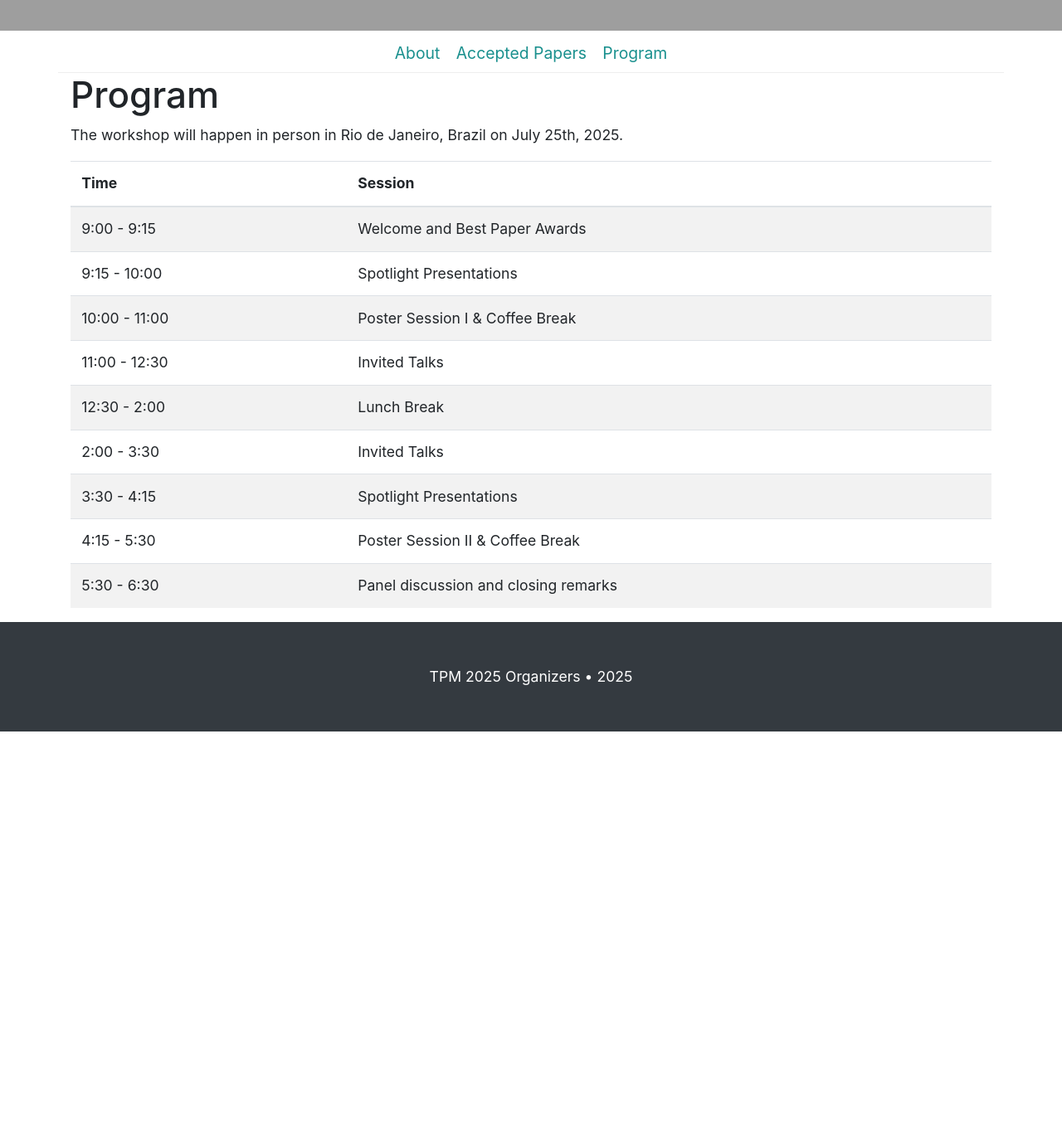
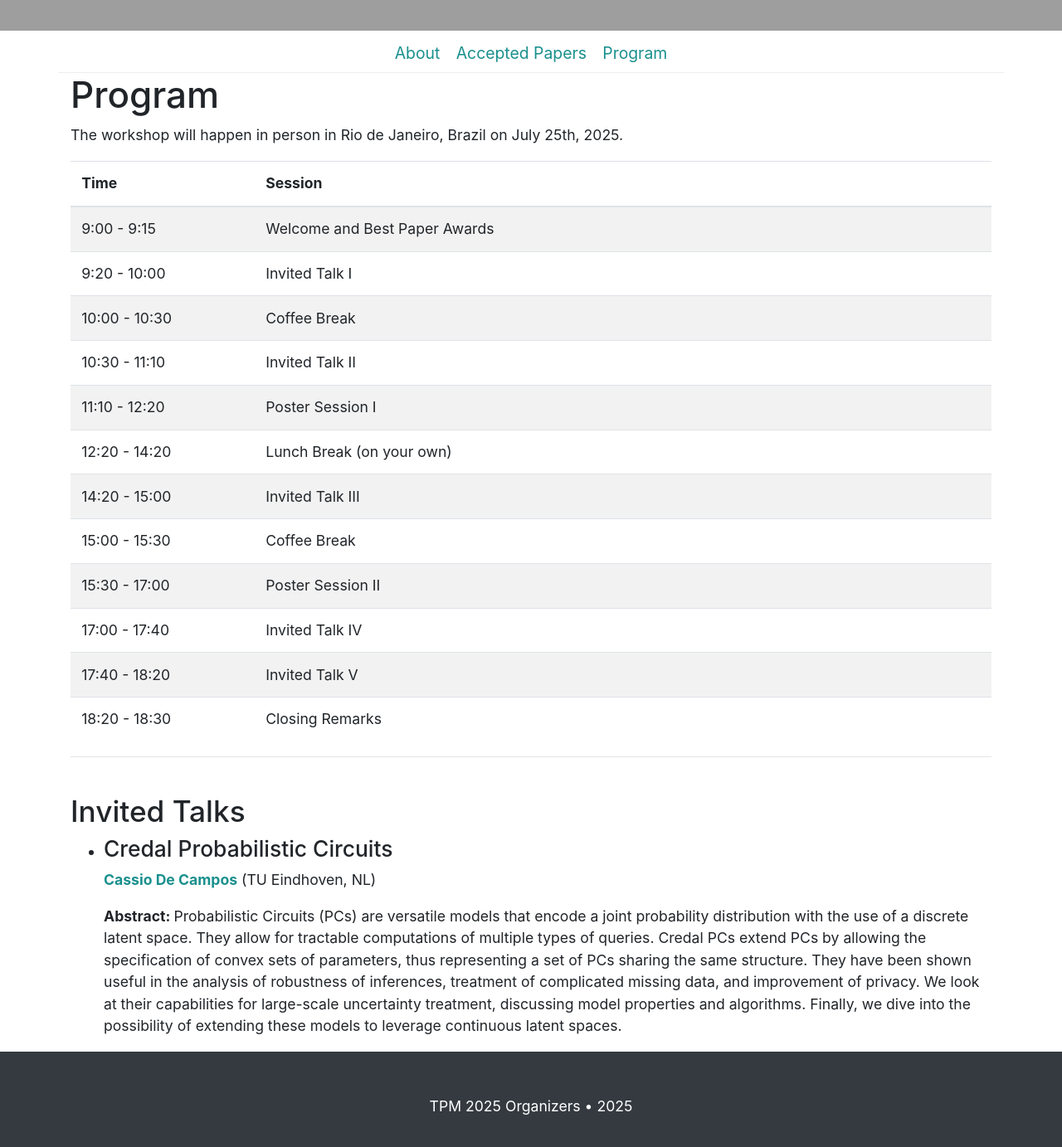
Before and after one commit to tractable-probabilistic-modeling/tpm2025, a Jekyll site: the page built from _pages/program.md, in a window 1280 px wide and 1400 px high, scrolled down 432 px. Shown: the top 1383 px of the window at 83% size. Built offline with Jekyll 4.4.1, drawn with Linux system fonts in a browser that asks for light colours; before the commit the page ends 1314 px from its top, so only the background shows below that.

Commit message:
Update Cassio's talk + schedule

```diff
--- a/_data/speakers.yml
+++ b/_data/speakers.yml
@@ -2,22 +2,26 @@
   url: https://tsamoura.github.io
   affiliation: Huawei Labs
   img: efy_tsamoura.png
-  abstract: Theoretical aspects of neurosymbolic reasoning, planning and probabilistic databases
+  title: Theoretical aspects of neurosymbolic reasoning, planning and probabilistic databases
+  abstract: ""
 
 - name: Kareem Ahmed
   url: https://kareemahmed.com/
   affiliation: University of California, Irvine, USA
   img: kareem_ahmed.jpg
-  abstract: Neurosymbolic reasoning and scaling tractable probabilistic models
+  title: Neurosymbolic reasoning and scaling tractable probabilistic models
+  abstract: ""
 
 - name: Cassio De Campos
   url: https://uai.win.tue.nl/author/cassio-de-campos/
   affiliation: TU Eindhoven, NL
   img: cassio_de_campos.jpg
-  abstract: Complexity of tractability, uncertainty quantification via imprecise probability, probabilistic circuits
+  title: Credal Probabilistic Circuits
+  abstract: Probabilistic Circuits (PCs) are versatile models that encode a joint probability distribution with the use of a discrete latent space. They allow for tractable computations of multiple types of queries. Credal PCs extend PCs by allowing the specification of convex sets of parameters, thus representing a set of PCs sharing the same structure. They have been shown useful in the analysis of robustness of inferences, treatment of complicated missing data, and improvement of privacy. We look at their capabilities for large-scale uncertainty treatment, discussing model properties and algorithms. Finally, we dive into the possibility of extending these models to leverage continuous latent spaces.
 
 - name: Pedro Zuidberg Dos Martines
   url: https://pedrozudo.github.io/
   affiliation: Örebro University, Sweden
   img: pedro_zuidberg_dos_martires_crop.jpg
-  abstract: Structured and Unstructured Sparsity in Probabilistic Neurosymbolic AI
+  title: Structured and Unstructured Sparsity in Probabilistic Neurosymbolic AI
+  abstract: ""
--- a/_pages/program.md
+++ b/_pages/program.md
@@ -10,8 +10,8 @@ The workshop will happen in person in Rio de Janeiro, Brazil on July 25th, 2025.
 
 <table class="table table-striped">
     <colgroup>
-       <col span="1" style="width: 30%;">
-       <col span="1" style="width: 70%;">
+       <col span="1" style="width: 20%;">
+       <col span="1" style="width: 80%;">
     </colgroup>
     <thead>
     <tr>
@@ -25,36 +25,65 @@ The workshop will happen in person in Rio de Janeiro, Brazil on July 25th, 2025.
         <td>Welcome and Best Paper Awards</td>
     </tr>
     <tr>
-        <td>9:15 - 10:00</td>
-        <td>Spotlight Presentations</td>
+        <td>9:20 - 10:00</td>
+        <td>Invited Talk I</td>
     </tr>
     <tr>
-        <td>10:00 - 11:00</td>
-        <td>Poster Session I & Coffee Break</td>
+        <td>10:00 - 10:30</td>
+        <td>Coffee Break</td>
     </tr>
     <tr>
-        <td>11:00 - 12:30</td>
-        <td>Invited Talks</td>
+        <td>10:30 - 11:10</td>
+        <td>Invited Talk II</td>
     </tr>
     <tr>
-        <td>12:30 - 2:00</td>
-        <td>Lunch Break</td>
+        <td>11:10 - 12:20</td>
+        <td>Poster Session I</td>
     </tr>
     <tr>
-        <td>2:00 - 3:30</td>
-        <td>Invited Talks</td>
+        <td>12:20 - 14:20</td>
+        <td>Lunch Break (on your own)</td>
     </tr>
     <tr>
-        <td>3:30 - 4:15</td>
-        <td>Spotlight Presentations</td>
+        <td>14:20 - 15:00</td>
+        <td>Invited Talk III</td>
     </tr>
     <tr>
-        <td>4:15 - 5:30</td>
-        <td>Poster Session II & Coffee Break</td>
+        <td>15:00 - 15:30</td>
+        <td>Coffee Break</td>
     </tr>
     <tr>
-        <td>5:30 - 6:30</td>
-        <td>Panel discussion and closing remarks</td>
+        <td>15:30 - 17:00</td>
+        <td>Poster Session II</td>
+    </tr>
+    <tr>
+        <td>17:00 - 17:40</td>
+        <td>Invited Talk IV</td>
+    </tr>
+    <tr>
+        <td>17:40 - 18:20</td>
+        <td>Invited Talk V</td>
+    </tr>
+    <tr>
+        <td>18:20 - 18:30</td>
+        <td>Closing Remarks</td>
     </tr>
     </tbody>
 </table>
+
+---
+
+## Invited Talks
+
+<ul>
+{% assign sortedSpeakers = site.data.speakers | sort: 'title' %}
+{% for item in sortedSpeakers %}
+  {% if item.abstract != "" %}
+  <li>
+    <h4> {{ item.title }} </h4>
+    <p><a href="{{ item.url }}" target="_blank" ><strong>{{ item.name }}</strong></a> ({{ item.affiliation }})</p>
+    <p><strong>Abstract: </strong>{{ item.abstract }}</p>
+  </li>
+  {% endif %}
+{% endfor %}
+</ul>
```
